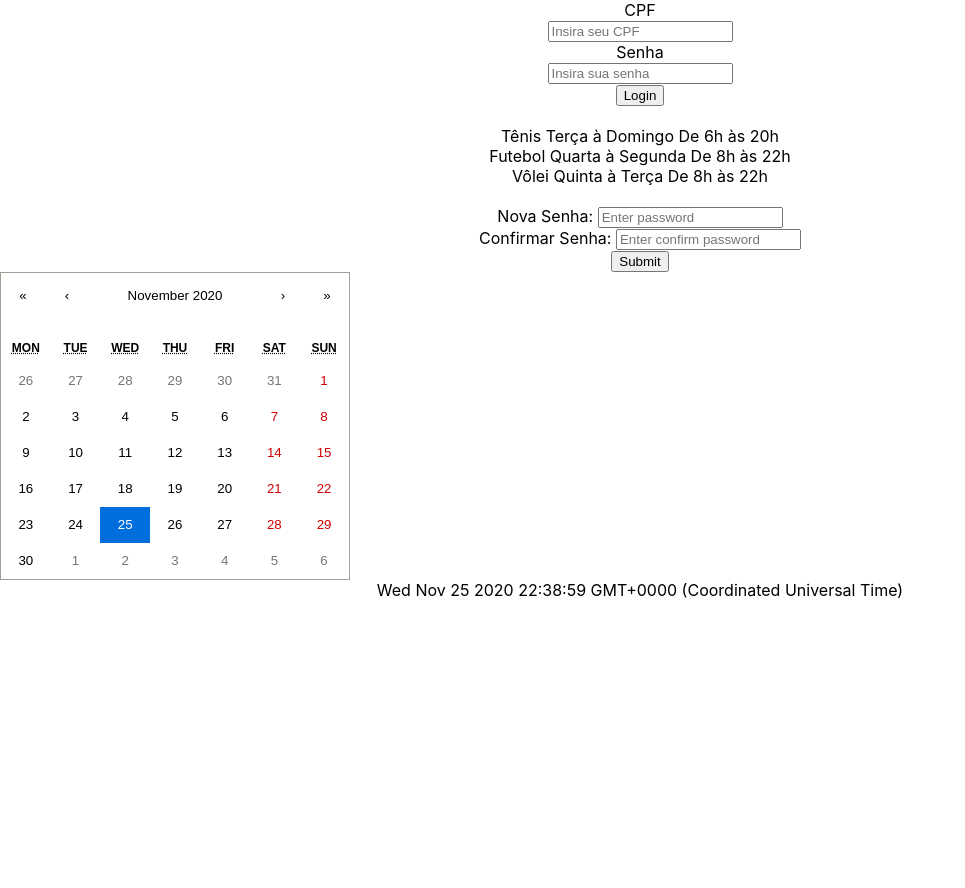
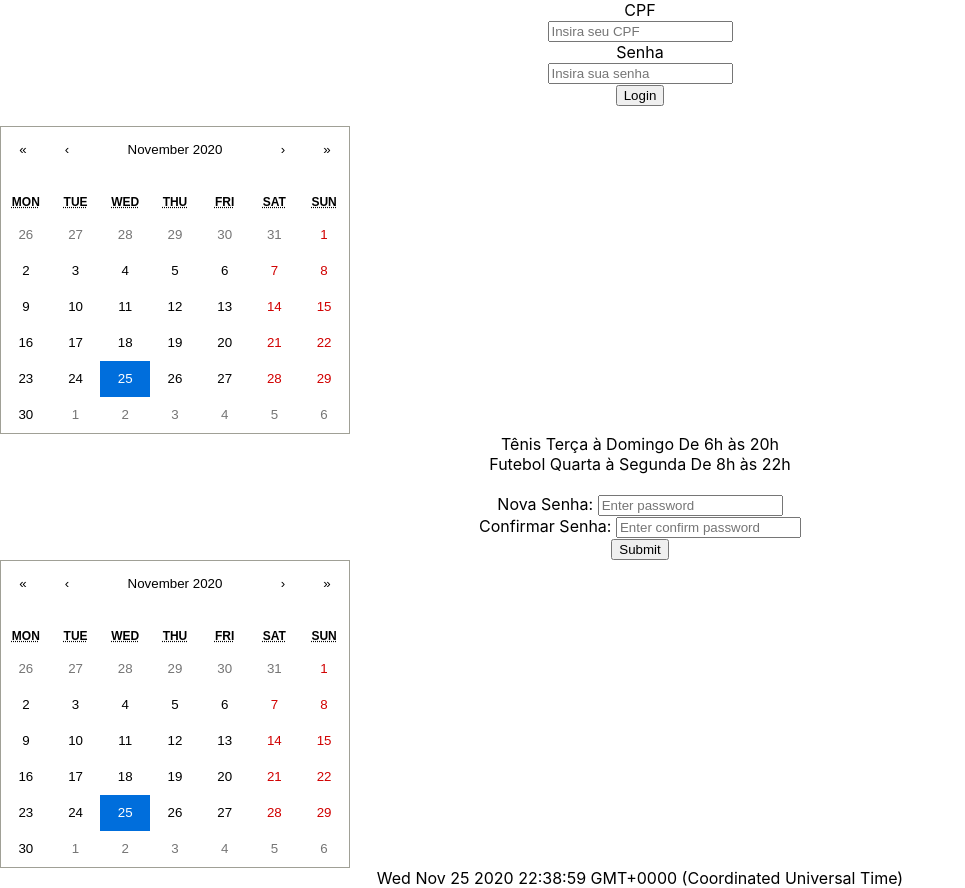
Before and after one commit to dsm-cefet-rj/trabalho-integrado-2020-1-grupo-3, a React (Create React App) app in the folder projeto/: page / in a window 1280 px wide. Shown: the whole page, without its empty margins (0-965 px from the left). Before the commit the page ends 800 px from the top, so only its background shows below. Built offline with nearby package versions, Linux system fonts and the light colour scheme.

Commit message:
calendário de eventos

```diff
--- a/projeto/src/Componentes/EventoContainer.js
+++ b/projeto/src/Componentes/EventoContainer.js
@@ -1,20 +1,41 @@
 import eventos from './EventosEx';
 import EventoComponent from './EventoComponent'
 import React, {Component} from 'react'
+import Calendar from 'react-calendar';
 
 class EventoContainer extends Component{
-
     constructor(){
       super()
       this.state={
-        eventos: eventos
+        eventos: eventos,
+        date: new Date()
       }
     }
 
+    onChange = date => this.setState({ date })
+
     render(){
-        const todosEventos = this.state.eventos.map(a => <EventoComponent chave={a.id} evento={a}/>)
+         const diaSemana = this.state.date.getUTCDay()
+         const todosEventos = this.state.eventos.map(a =>{
+          if (diaSemana === 1 && a.id === "1"){
+            return null
+          }else if (diaSemana === 2 && a.id === "2"){
+            return null
+          } else if (diaSemana === 3 && a.id === "3"){
+            return null
+          } else {
+            return <EventoComponent chave={a.id} evento={a}/>
+          }
+        } )
+
       return (
-          <div>{todosEventos}</div>
+          <div>
+            <Calendar
+              onChange={this.onChange}
+              value={this.state.date}
+            />
+            {todosEventos}
+          </div>
       )
     }
   }
```
